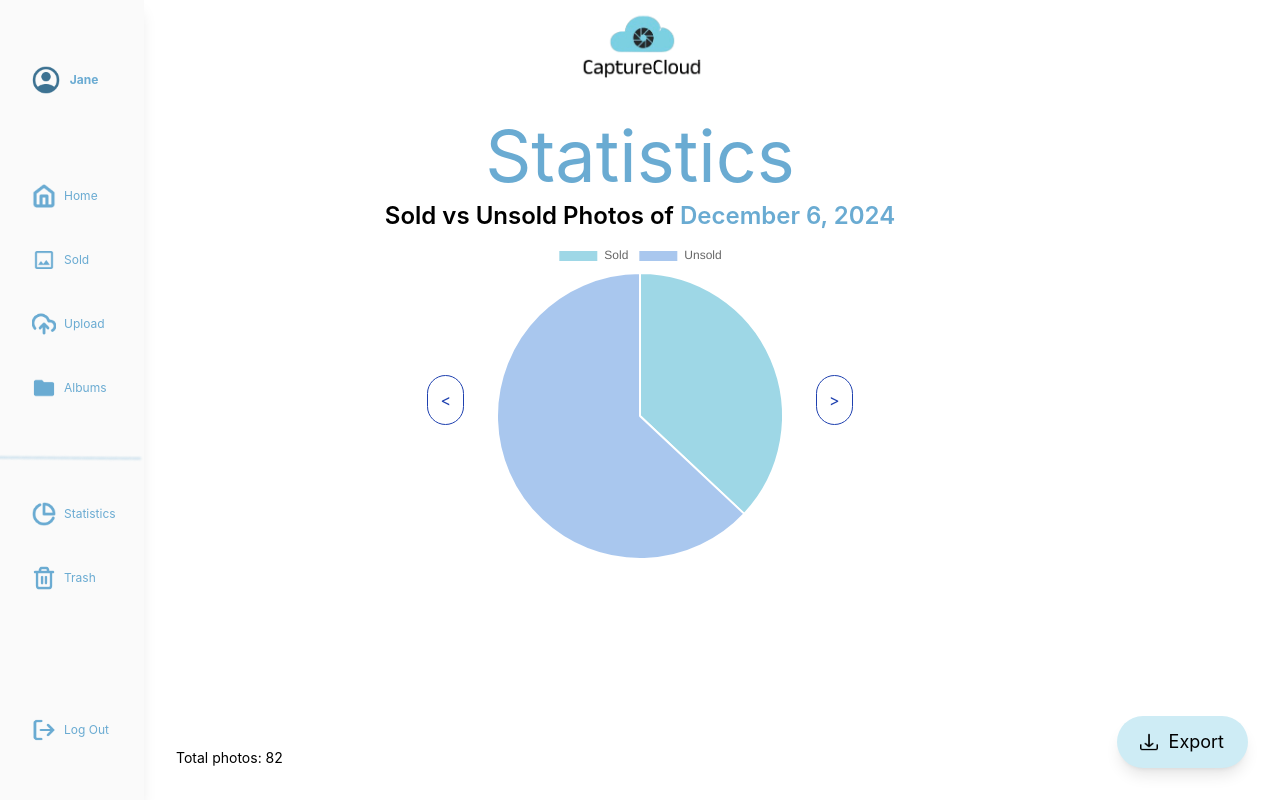
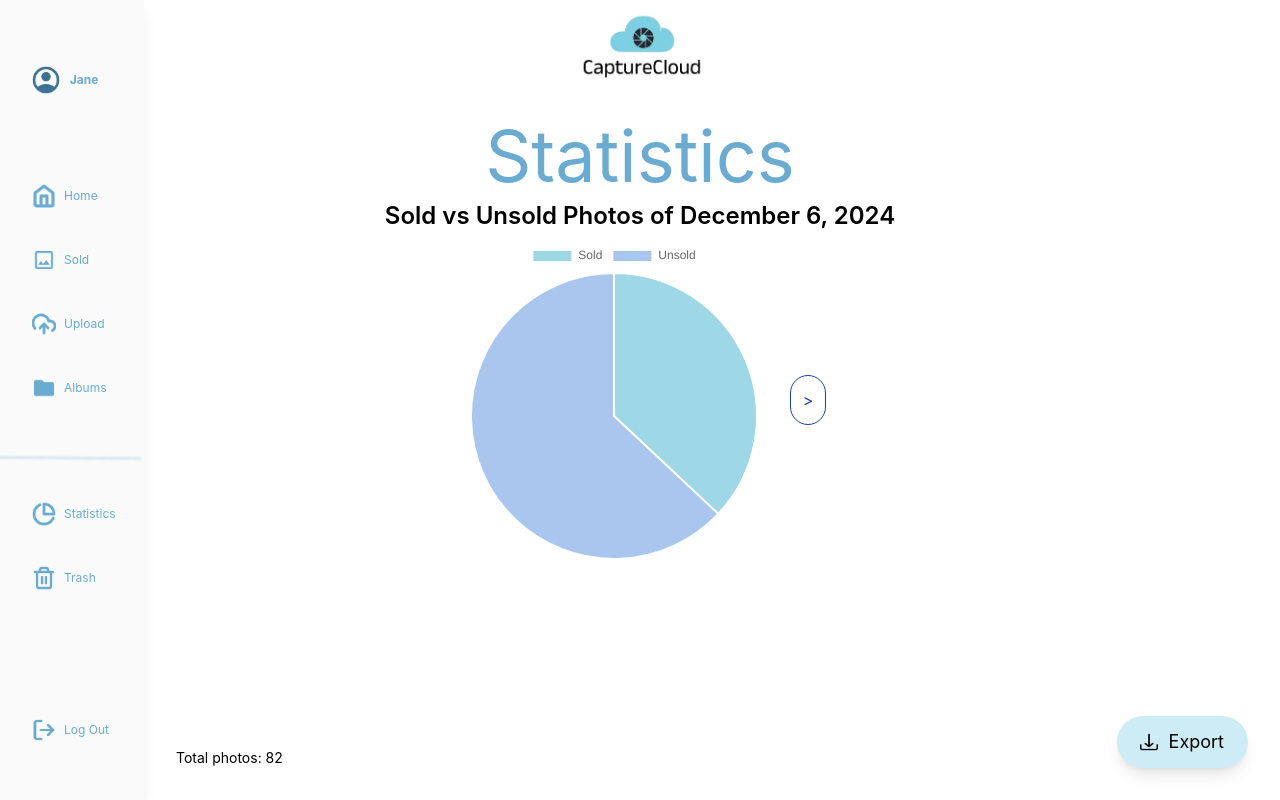
Before and after one commit to batoolhussaini/CaptureCloud, a React (Create React App) app in the folder my-app/: page /statistics in a window 1280 px wide. Built offline with nearby package versions, Linux system fonts and the light colour scheme; a web font is replaced by a local one.

Commit message:
Error fixed

```diff
--- a/my-app/src/Pages/Statistics.js
+++ b/my-app/src/Pages/Statistics.js
@@ -10,7 +10,7 @@ import {
   Legend
 } from 'chart.js';
 import logo from '../Assets/Logo/Logo.png';
-import exportIcon from '../Assets/Icons/export_icon.png'; // Import your PNG icon here
+import exportIcon from '../Assets/Icons/export_icon.png';
 import { useNavigate } from 'react-router-dom';
 import Navbar from '../Layout/Navbar.js';
 
@@ -25,7 +25,6 @@ function Statistics() {
     const fixedData = () => {
       const labels1 = ['Sold', 'Unsold'];
       const data1 = [37, 63];
-
       const labels2 = ['Nature', 'Wedding', 'Flower', 'Sunset', 'Garden'];
       const data2 = [15, 30, 25, 10, 20];
 
@@ -63,8 +62,8 @@ function Statistics() {
   const showSecondChart = () => setCurrentChart(1);
 
   const chartTitles = [
-    <>Sold vs Unsold Photos of <span className="text-[#6AABD2]">December 6, 2024</span></>,
-    <>Most Sold Photos by Tags As of <span className="text-[#6AABD2]">December 6, 2024</span></>
+    <>Sold vs Unsold Photos of December 6, 2024</>,
+    <>Most Sold Photos by Tags As of December 6, 2024</>
   ];
 
   return (
@@ -83,6 +82,7 @@ function Statistics() {
         <div className="text-2xl font-semibold mb-2 font-[Anek Bangla]">{chartTitles[currentChart]}</div>
 
         <div className="flex items-center space-x-4">
+          {currentChart > 0 && (
             <button
               onClick={showFirstChart}
               className="text-blue-800 border border-blue-800 p-3 rounded-full hover:bg-blue-800 hover:text-white active:bg-blue-900 active:text-white focus:outline-none transition"
@@ -90,6 +90,7 @@ function Statistics() {
             >
               &lt;
             </button>
+          )}
 
           <div className="w-80 h-80">
             <Pie
@@ -115,6 +116,7 @@ function Statistics() {
             />
           </div>
 
+          {currentChart < 1 && (
             <button
               onClick={showSecondChart}
               className="text-blue-800 border border-blue-800 p-3 rounded-full hover:bg-blue-800 hover:text-white active:bg-blue-900 active:text-white focus:outline-none transition"
@@ -122,6 +124,7 @@ function Statistics() {
             >
               &gt;
             </button>
+          )}
         </div>
       </div>
 
@@ -130,8 +133,8 @@ function Statistics() {
           className="flex items-center justify-center bg-[#CEECF5] text-black font-[Anek Bangla] text-lg p-3 rounded-full shadow-lg hover:bg-[#A3D3E0] focus:outline-none transition"
           aria-label="Export"
         >
-          <img src={exportIcon} alt="Export Icon" className="w-6 h-6 ml-2 mr-2" /> {/* Added margin-right to icon */}
-          Export <span className="ml-3"></span> {/* Added margin-left to text */}
+          <img src={exportIcon} alt="Export Icon" className="w-6 h-6 ml-2 mr-2" />
+          Export <span className="ml-3"></span>
         </button>
       </div>
 
```
Lines whose indentation alone changed are shown as unchanged.
